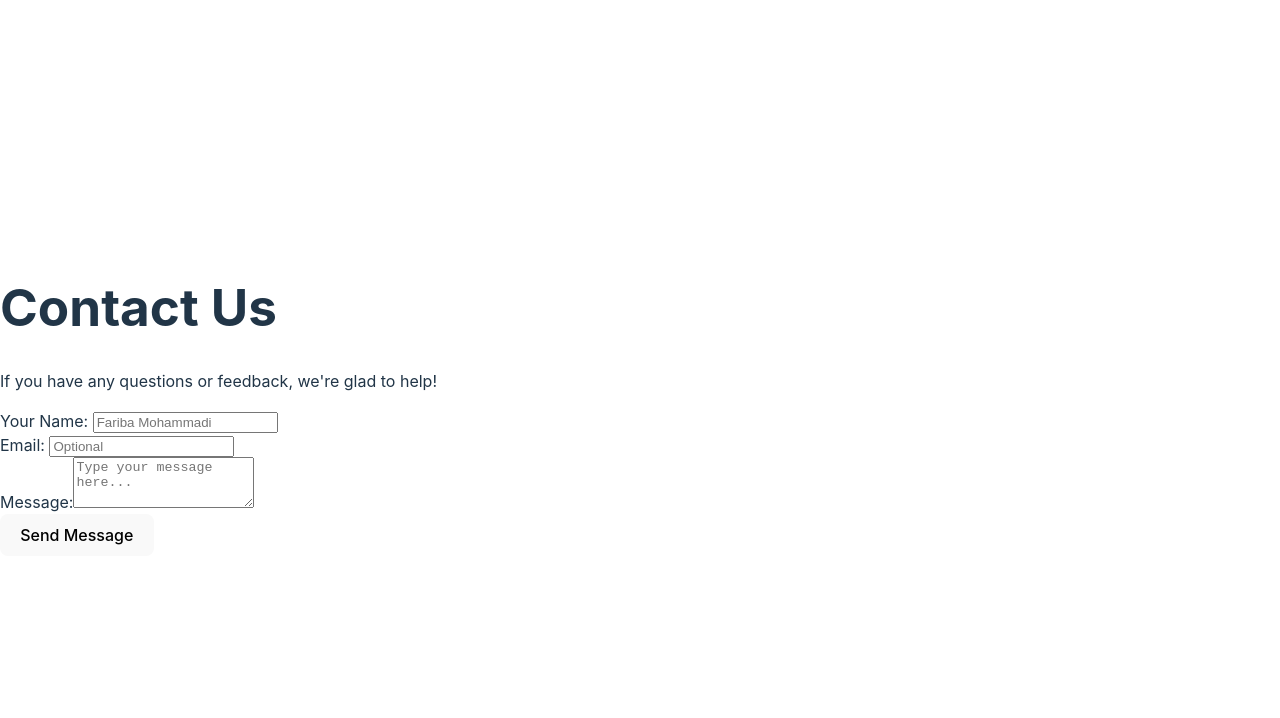
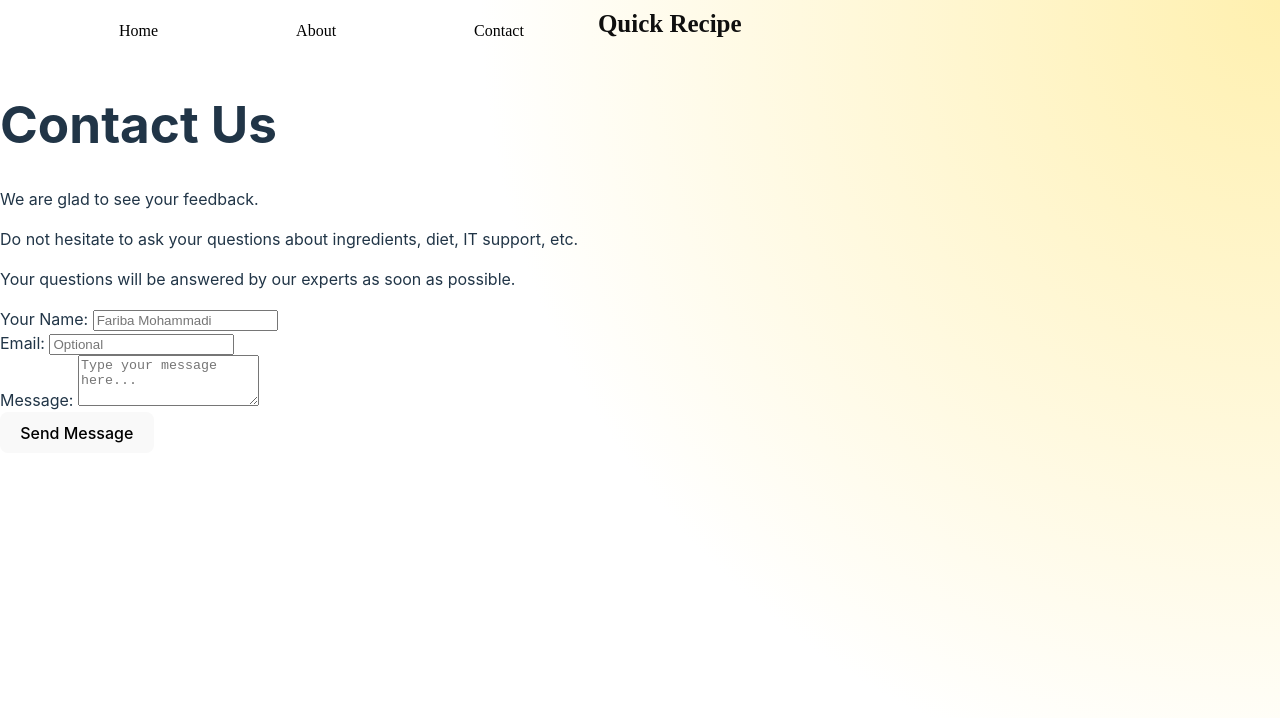
Before and after one commit to fAribAmo/QuickRecipe, a React (Vite) app: page /contact in a window 1280 px wide. Shown: the top 718 px of the page. Built offline with nearby package versions, Linux system fonts and the light colour scheme; no server answers.

Commit message:
ContactPage completed

```diff
--- a/src/views/ContactPageView.jsx
+++ b/src/views/ContactPageView.jsx
@@ -4,9 +4,13 @@ import NavigationBar from './NavigationBarView';
 
 function ContactPageView (){
     return (
+      <div className='HomePage'>
+        <div><NavigationBar /></div>
         <div className="ContactPage">
           <h1>Contact Us</h1>
-        <p>If you have any questions or feedback, we're glad to help!</p>
+          <p>We are glad to see your feedback.</p>
+          <p>Do not hesitate to ask your questions about ingredients, diet, IT support, etc.</p>
+          <p>Your questions will be answered by our experts as soon as possible.</p>
 
           <form className="contact-form">
 
@@ -19,14 +23,15 @@ function ContactPageView (){
             </div>
 
             <div className="form-group">
-            <label>Message:
-                <textarea placeholder="Type your message here..." rows="3" required></textarea></label>
+              <label>Message: </label>
+                  <textarea placeholder="Type your message here..." rows="3" required></textarea>
             </div>
 
             <button type="submit">Send Message</button>
 
           </form>
         </div>
+      </div>
     );
   };
 
```
Also changed, not shown: src/App.css (line endings or trailing spaces), src/App.jsx (line endings or trailing spaces). Lines whose indentation alone changed are shown as unchanged.
